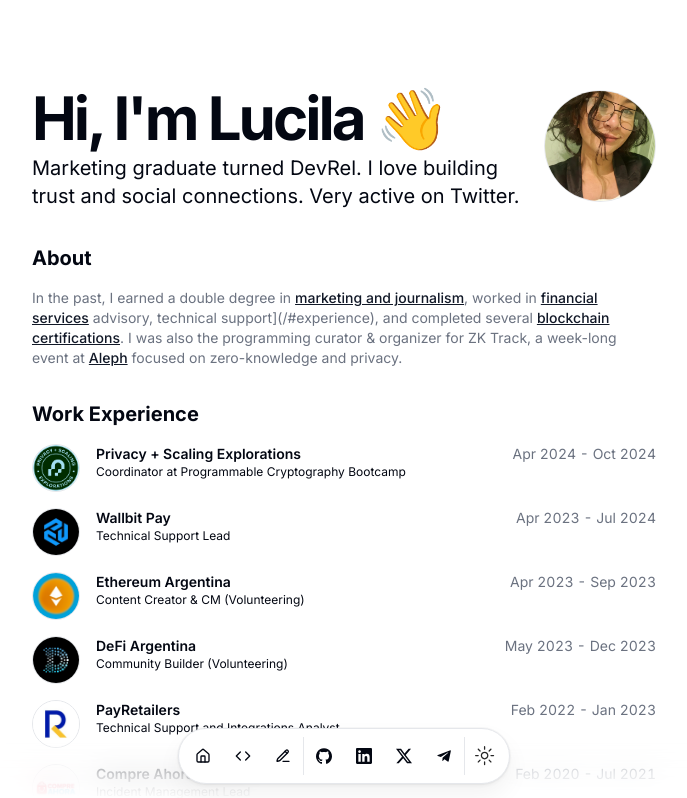
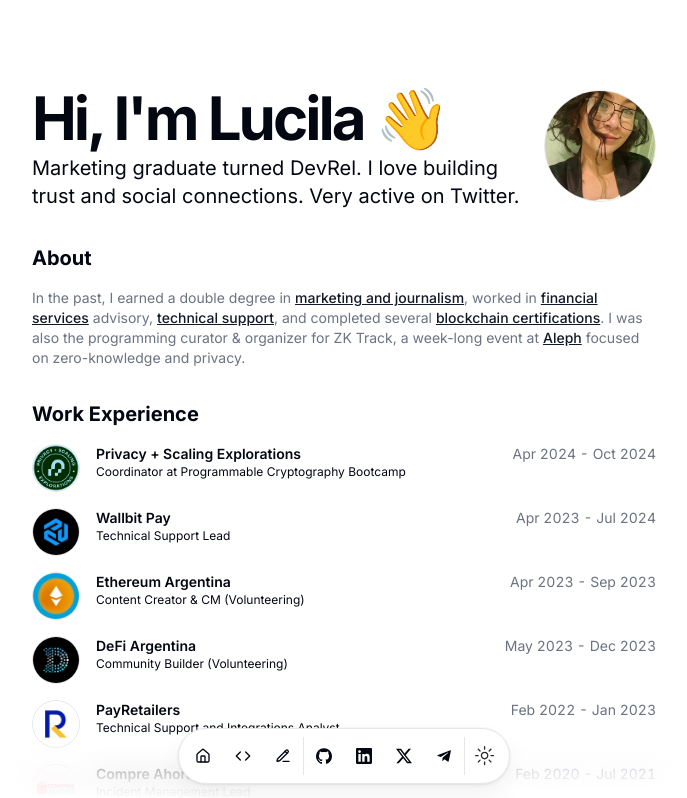
Before and after one commit to lucilapastore/landing-page, a Next.js app: page / in a window 1280 px wide. Shown: the top 798 px of the page, without its empty margins (296-983 px from the left). Built offline with nearby package versions, Linux system fonts and the light colour scheme.

Commit message:
fix: edit typo

```diff
--- a/src/data/resume.tsx
+++ b/src/data/resume.tsx
@@ -10,7 +10,7 @@
   description:
     "Marketing graduate turned DevRel. I love building trust and social connections. Very active on Twitter.",
   summary:
-    "In the past, I earned a double degree in [marketing and journalism](/#education), worked in [financial services](/#experience) advisory, technical support](/#experience), and completed several [blockchain certifications](/#projects). I was also the programming curator & organizer for ZK Track, a week-long event at [Aleph](https://www.aleph.crecimiento.build/) focused on zero-knowledge and privacy.",
+    "In the past, I earned a double degree in [marketing and journalism](/#education), worked in [financial services](/#experience) advisory, [technical support](/#experience), and completed several [blockchain certifications](/#projects). I was also the programming curator & organizer for ZK Track, a week-long event at [Aleph](https://www.aleph.crecimiento.build/) focused on zero-knowledge and privacy.",
   avatarUrl: "/me.png",
   skills: [
     "JavaScript",
```
